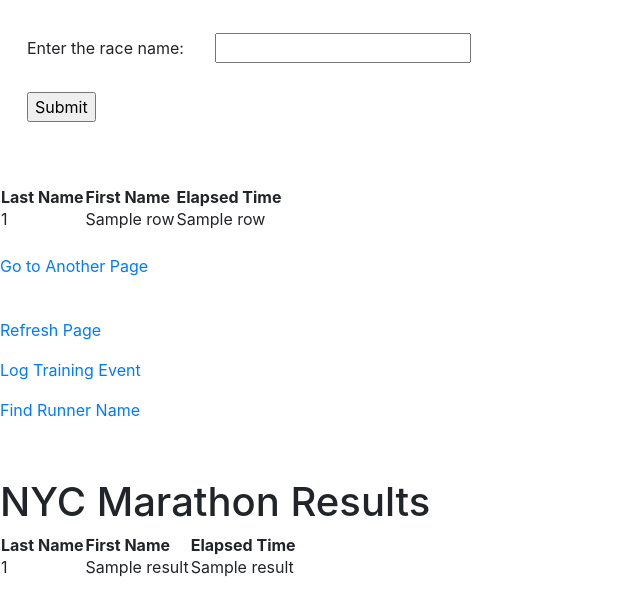
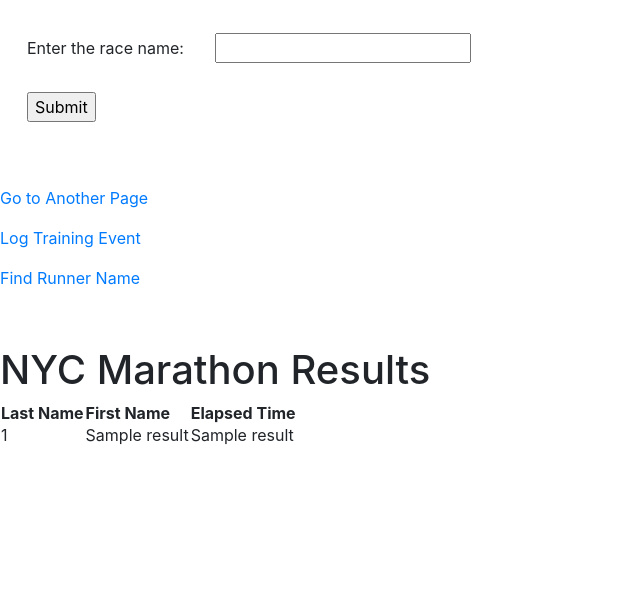
Before and after one commit to sh1vam5harma/MarathonTrainingManager, a Flask app: template templates/index.html in a window 1280 px wide. Shown: the part 151-767 px from the top of the page, without its empty margins (0-640 px from the left). Run offline with Flask 3, Linux system fonts and the light colour scheme; the template is opened without the code that fills it: most values are stand-ins (such as "Sample title", 1, 10 or a date in 2020); parts of the project's set-up code (start-up, migrations or seed data) failed here and were passed over; some libraries are stand-ins or nearby versions.

Commit message:
cleaned up index.html

```diff
--- a/templates/index.html
+++ b/templates/index.html
@@ -33,22 +33,8 @@
       <input type="submit" value="Submit">
     </form>
     <br>
-    <table>
-      <tr>
-        <th>Last Name</th>
-        <th>First Name</th>
-        <th>Elapsed Time</th>
-      </tr>
-      {% for row in results %}
-      <tr>
-        <td>{{ row[0] }}</td>
-        <td>{{ row[1] }}</td>
-        <td>{{ row[2] }}</td>
-      </tr>
-      {% endfor %}
-    </table>
+
     <p><a href="another">Go to Another Page</a></p>
-    <p><a href="refresh">Refresh Page</a></p>
     <p><a href="log_training_event">Log Training Event<a><p>
     <p><a href="runner_name">Find Runner Name<a><p>
   </body>
```
